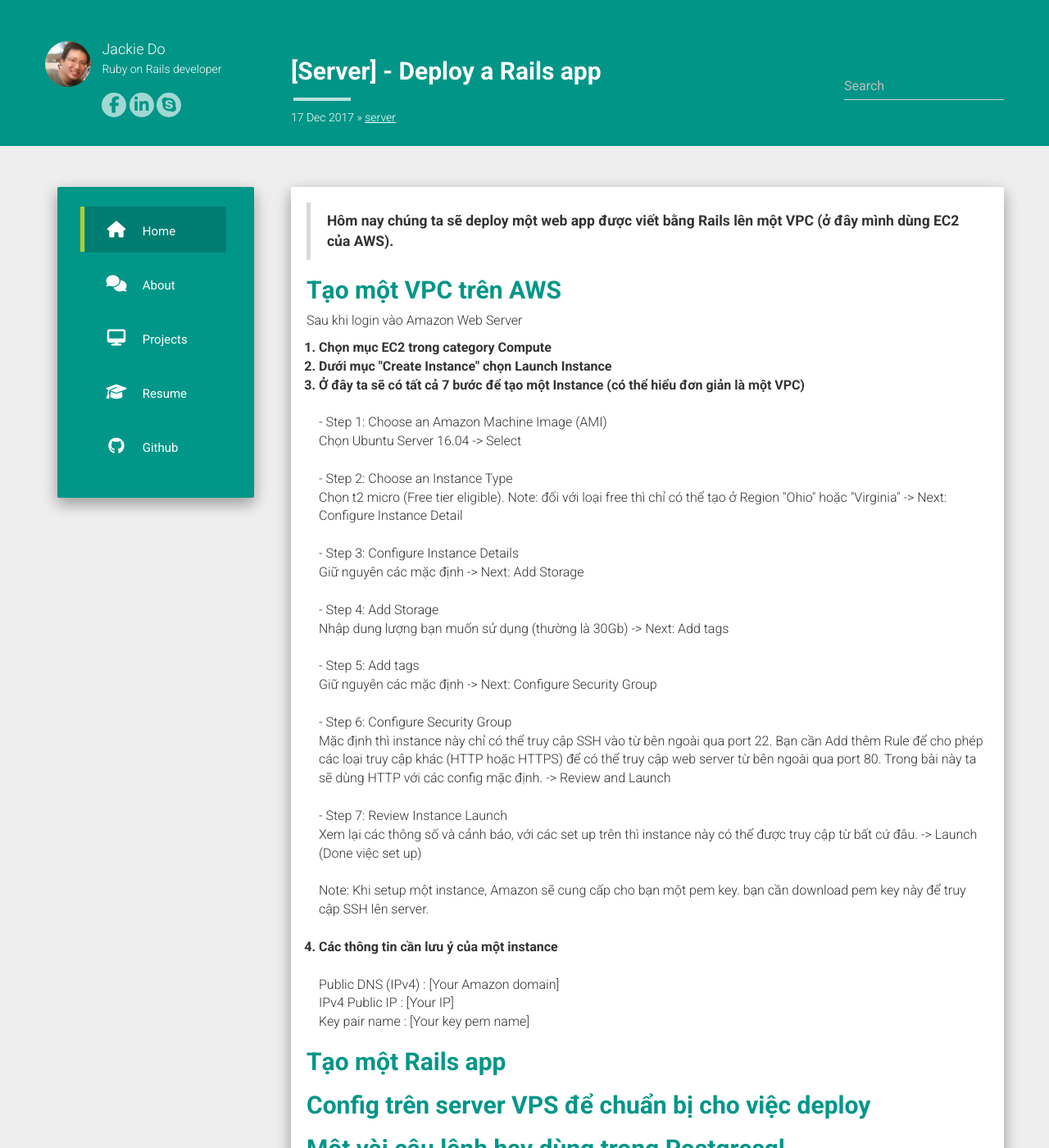
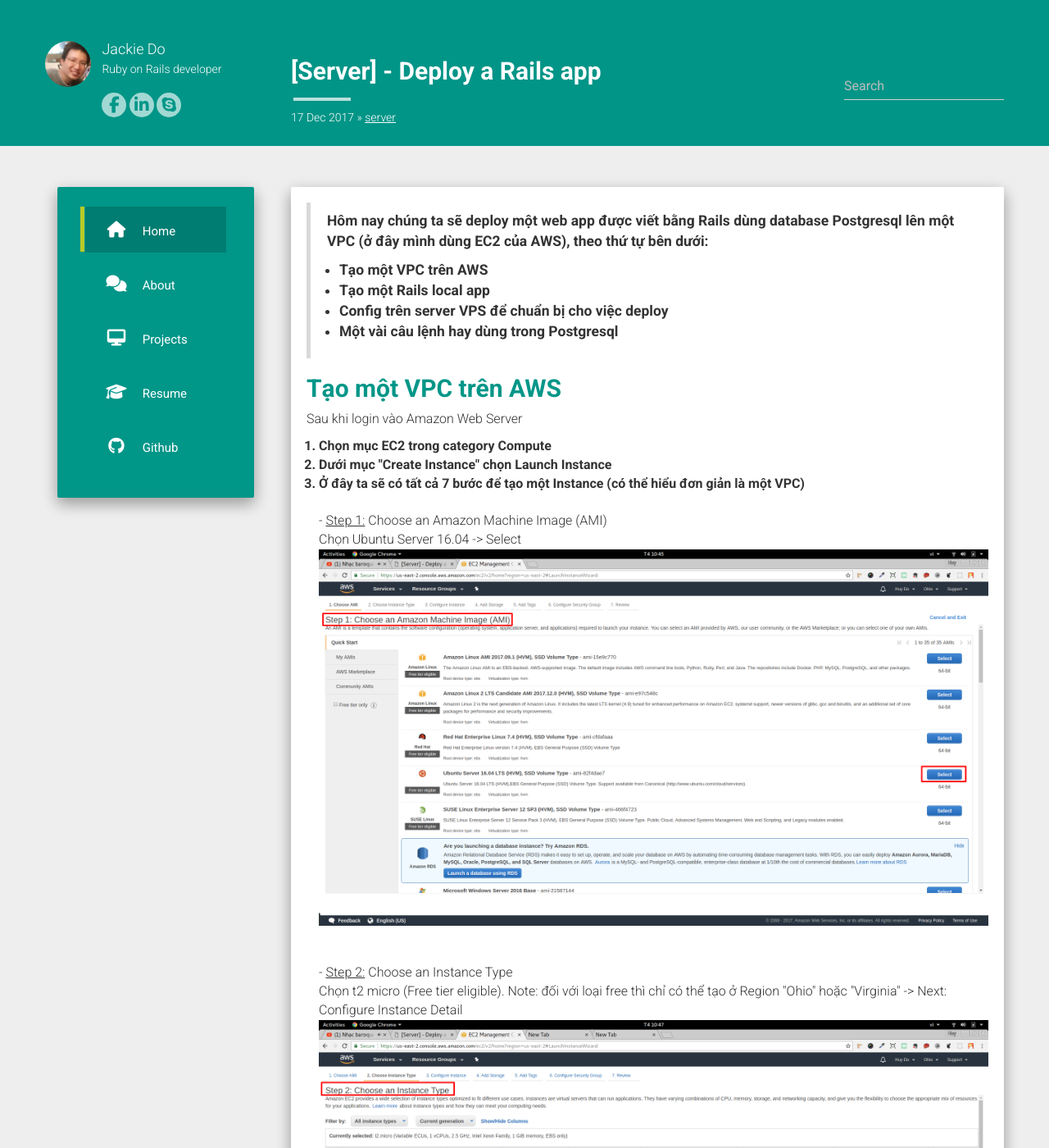
Before and after one commit to jackiedo91/jackie_do_blog, a Jekyll site: the page built from _posts/2017-12-17-deploy-rails-app.md, in a window 1280 px wide and 1400 px high. Shown: the whole window at 82% size. Built offline with Jekyll 4.4.1, drawn with Linux system fonts in a browser that asks for light colours; nearby versions of some CDN libraries; comment, search, counter and statistics services are not loaded; some of the changed text lies outside the part shown.

Commit message:
Guildline: Create a VPC on AWS

```diff
--- a/_posts/2017-12-17-deploy-rails-app.md
+++ b/_posts/2017-12-17-deploy-rails-app.md
@@ -7,7 +7,13 @@
 ---
 
 <blockquote><p><strong>
-Hôm nay chúng ta sẽ deploy một web app được viết bằng Rails lên một VPC (ở đây mình dùng EC2 của AWS).
+Hôm nay chúng ta sẽ deploy một web app được viết bằng Rails dùng database Postgresql lên một VPC (ở đây mình dùng EC2 của AWS), theo thứ tự bên dưới:
+<ul>
+  <li>Tạo một VPC trên AWS</li>
+  <li>Tạo một Rails local app</li>
+  <li>Config trên server VPS để chuẩn bị cho việc deploy</li>
+  <li>Một vài câu lệnh hay dùng trong Postgresql</li>
+</ul>
 </strong></p></blockquote>
 
 <h2>Tạo một VPC trên AWS</h2>
@@ -17,44 +23,51 @@
 <strong><li> Dưới mục "Create Instance" chọn Launch Instance </li></strong>
 <strong><li> Ở đây ta sẽ có tất cả 7 bước để tạo một Instance (có thể hiểu đơn giản là một VPC) </li></strong>
   <br/>
-  - Step 1: Choose an Amazon Machine Image (AMI)
+  - <u>Step 1:</u> Choose an Amazon Machine Image (AMI)
   <br/>
   Chọn Ubuntu Server 16.04 -> Select
+  <img src="{{ site.baseurl }}/assets/server/step_1.png" alt="Choose an Amazon Machine Image"/>
   <br/>
   <br/>
-  - Step 2: Choose an Instance Type
+  - <u>Step 2:</u> Choose an Instance Type
   <br/>
   Chọn t2 micro (Free tier eligible). Note: đối với loại free thì chỉ có thể tạo ở Region "Ohio" hoặc "Virginia"
   -> Next: Configure Instance Detail
+  <img src="{{ site.baseurl }}/assets/server/step_2.png" alt="Choose an Instance Type"/>
   <br/>
   <br/>
-  - Step 3: Configure Instance Details
+  - <u>Step 3:</u> Configure Instance Details
   <br/>
   Giữ nguyên các mặc định -> Next: Add Storage
+  <img src="{{ site.baseurl }}/assets/server/step_3.png" alt="Configure Instance Details"/>
   <br/>
   <br/>
-  - Step 4: Add Storage
+  - <u>Step 4:</u> Add Storage
   <br/>
   Nhập dung lượng bạn muốn sử dụng (thường là 30Gb) -> Next: Add tags
+  <img src="{{ site.baseurl }}/assets/server/step_4.png" alt="Add Storage"/>
   <br/>
   <br/>
-  - Step 5: Add tags
+  - <u>Step 5:</u> Add tags
   <br/>
   Giữ nguyên các mặc định -> Next: Configure Security Group
+  <img src="{{ site.baseurl }}/assets/server/step_5.png" alt="Add tags"/>
   <br/>
   <br/>
-  - Step 6: Configure Security Group
+  - <u>Step 6:</u> Configure Security Group
   <br/>
   Mặc định thì instance này chỉ có thể truy cập SSH vào từ bên ngoài qua port 22.
   Bạn cần Add thêm Rule để cho phép các loại truy cập khác (HTTP hoặc HTTPS) để có thể truy cập web server từ bên ngoài qua port 80.
   Trong bài này ta sẽ dùng HTTP với các config mặc định.
   -> Review and Launch
+  <img src="{{ site.baseurl }}/assets/server/step_6.png" alt="Configure Security Group"/>
   <br/>
   <br/>
-  - Step 7: Review Instance Launch
+  - <u>Step 7:</u> Review Instance Launch
   <br/>
   Xem lại các thông số và cảnh báo, với các set up trên thì instance này có thể được truy cập từ bất cứ đâu.
   -> Launch (Done việc set up)
+  <img src="{{ site.baseurl }}/assets/server/step_7.png" alt="Review Instance Launch"/>
   <br/>
   <br/>
   Note: Khi setup một instance, Amazon sẽ cung cấp cho bạn một pem key. bạn cần download pem key này để truy cập SSH lên server.
@@ -68,8 +81,8 @@
   <br/>
   Key pair name : [Your key pem name]
   <br/>
+  <img src="{{ site.baseurl }}/assets/server/step_8.png" alt="Server Info"/>
 </ol>
-
 
 <h2>Tạo một Rails app</h2>
 
```
Also changed, not shown: category/server.md (added, +6 -0 lines), assets/server/step_1.png (added), assets/server/step_2.png (added), assets/server/step_3.png (added), assets/server/step_4.png (added), assets/server/step_5.png (added), assets/server/step_6.png (added), assets/server/step_7.png (added), assets/server/step_8.png (added).
